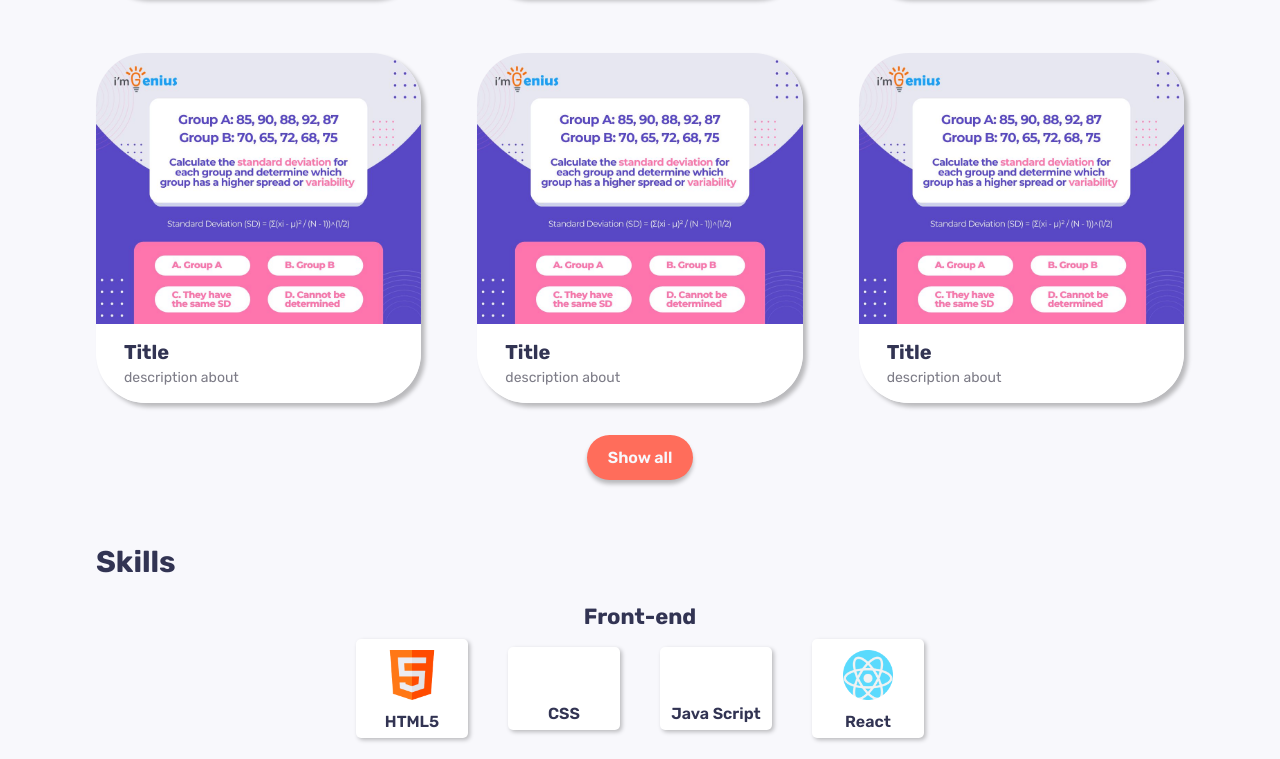
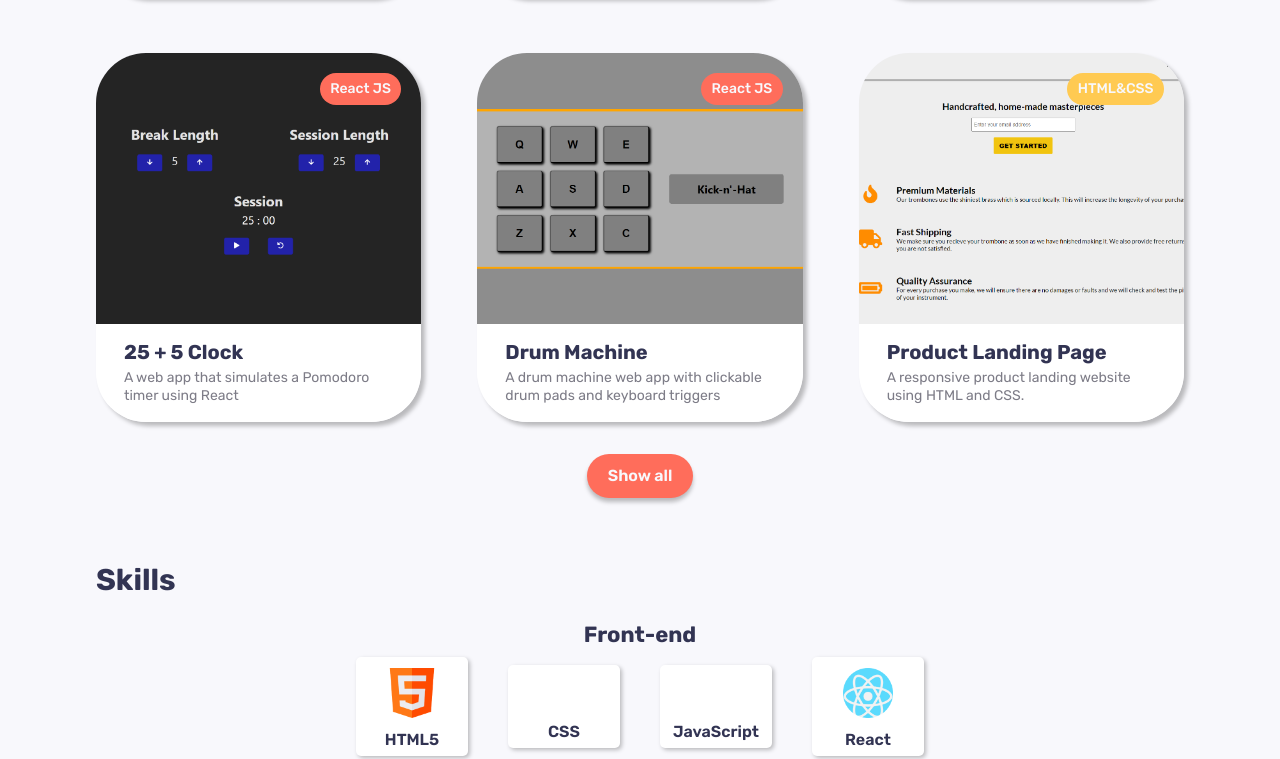
Before and after one commit to NapathsaraPinthong/Portfolio, a plain HTML site: page index.html in a window 1280 px wide. Shown: the part 1303-2062 px from the top of the page. Drawn offline with Linux system fonts and the light colour scheme.

Commit message:
Complete

```diff
--- a/index.html
+++ b/index.html
@@ -56,6 +56,9 @@
                 <div class="work-card">
                     <a href="https://www.canva.com/design/DAFkBtDWCXI/A4Ie7qjFYB4Erjup7jtHHA/view?" target="_blank">
                         <img src="./asset/cleanmate (2).jpg" alt="">
+                        <div class="work-label design">
+                            <p>UI design</p>
+                        </div>
                         <div class="work-description">
                             <h3>Cleanmate</h3>
                             <p>A digital mock-up of an application for cleaning with roommates using Figma</p>
@@ -68,6 +71,9 @@
                     <a href="https://www.canva.com/design/DAFvop5d6Go/OAZCGa2-ncSk5lU9rItZwg/view?utm_content=DAFvop5d6Go&utm_campaign=designshare&utm_medium=link&utm_source=publishsharelink"
                         target="_blank">
                         <img src="./asset/Friend'ry_Final Pitching Deck.jpg" alt="">
+                        <div class="work-label design">
+                            <p>UI design</p>
+                        </div>
                         <div class="work-description">
                             <h3>Friend'ry</h3>
                             <p>A UI design application for joining group activities in the university library</p>
@@ -79,6 +85,9 @@
                 <div class="work-card">
                     <a href="https://github.com/NapathsaraPinthong/ConcertBooking_GUI" target="_blank">
                         <img src="./asset/Graphic Design.jpg" alt="">
+                        <div class="work-label java">
+                            <p>OOP Java</p>
+                        </div>
                         <div class="work-description">
                             <h3>Concertbooking GUI</h3>
                             <p>Designing GUI for Object-oriented programming in Java</p>
@@ -88,29 +97,45 @@
 
                 <!--work 4-->
                 <div class="work-card">
-                    <img src="./asset/6422782555 Static Image.jpg" alt="">
+                    <a href="https://github.com/NapathsaraPinthong/25-plus-5-Clock" target="_blank">
+                        <img src="./asset/25plus5_clock.png" alt="">
+                        <div class="work-label react">
+                            <p>React JS</p>
+                        </div>
                         <div class="work-description">
-                        <h3>Title</h3>
-                        <p>description about</p>
+                            <h3>25 + 5 Clock</h3>
+                            <p>A web app that simulates a Pomodoro timer using React </p>
                         </div>
+                    </a>
                 </div>
 
                 <!--work 5-->
                 <div class="work-card">
-                    <img src="./asset/6422782555 Static Image.jpg" alt="">
+                    <a href="https://github.com/NapathsaraPinthong/Drum-Machine" target="_blank">
+                        <img src="./asset/drum_machine.png" alt="">
+                        <div class="work-label react">
+                            <p>React JS</p>
+                        </div>
                         <div class="work-description">
-                        <h3>Title</h3>
-                        <p>description about</p>
+                            <h3>Drum Machine</h3>
+                            <p>A drum machine web app with clickable drum pads and keyboard triggers</p>
                         </div>
+                    </a>
                 </div>
 
                 <!--work 6-->
                 <div class="work-card">
-                    <img src="./asset/6422782555 Static Image.jpg" alt="">
+                    <a href="https://github.com/NapathsaraPinthong/Product-Landing-Page" target="_blank">
+                        <img src="./asset/product_page.png" alt="">
+                        <div class="work-label web">
+                            <p>HTML&CSS</p>
+                        </div>
                         <div class="work-description">
-                        <h3>Title</h3>
-                        <p>description about</p>
+                            <h3>Product Landing Page</h3>
+                            <p>A responsive product landing website using
+                            HTML and CSS.</p>
                         </div>
+                    </a>
                 </div>
             </div>
             <div class="button-orange">
@@ -136,7 +161,7 @@
                     </div>
                     <div class="skill-box">
                         <img src="./asset/skillset/image 12.png" alt="">
-                        <p>Java Script</p>
+                        <p>JavaScript</p>
                     </div>
                     <div class="skill-box">
                         <img src="./asset/skillset/image 13.png" alt="">
--- a/style.css
+++ b/style.css
@@ -58,8 +58,6 @@ h3 {
 h1 {
     font-size: var(--h1-size);
 }
-
-
 
 h3 {
     font-size: var(--h3-size);
@@ -148,7 +146,7 @@ img {
 }
 
 .profile-description p span {
-    color: var(--yellow-color);
+    color: var(--blue-color);
     text-shadow: 0px 0px 1px rgba(0, 0, 0, 0.25);
 }
 
@@ -163,7 +161,7 @@ img {
 }
 
 .profile-contact a:hover {
-    color: var(--text-color);
+    color: var(--yellow-color);
 }
 
 .button-orange {
@@ -184,7 +182,7 @@ img {
 }
 
 .button-orange:hover {
-    transform: scale(1.05);
+    transform: scale(0.95);
 }
 
 .container {
@@ -210,6 +208,7 @@ img {
     box-shadow: 4px 4px 4px 0 rgba(0, 0, 0, 0.25);
     transition: all .1s;
     height: fit-content;
+    position: relative;
 }
 
 .work-card img {
@@ -237,6 +236,31 @@ img {
 
 .work-card:hover {
     transform: scale(1.02);
+}
+
+.work-label {
+    color: var(--white-color);
+    font-weight: var(--font-medium);
+    font-size: var(--smaller-size);
+    display: inline-block;
+    padding: 0.25rem 0.65rem;
+    border-radius: 100px;
+    text-align: center;
+    position: absolute;
+    top : 20px;
+    right: 20px;
+}
+
+.design {
+    background-color: var(--blue-color);
+}
+
+.java, .web {
+    background-color: var(--yellow-color);
+}
+
+.react {
+    background-color: var(--orange-color);
 }
 
 
```
Also changed, not shown: asset/25plus5_clock.png (added), asset/drum_machine.png (added), asset/product_page.png (added), 1 other file. Lines whose indentation alone changed are shown as unchanged.
